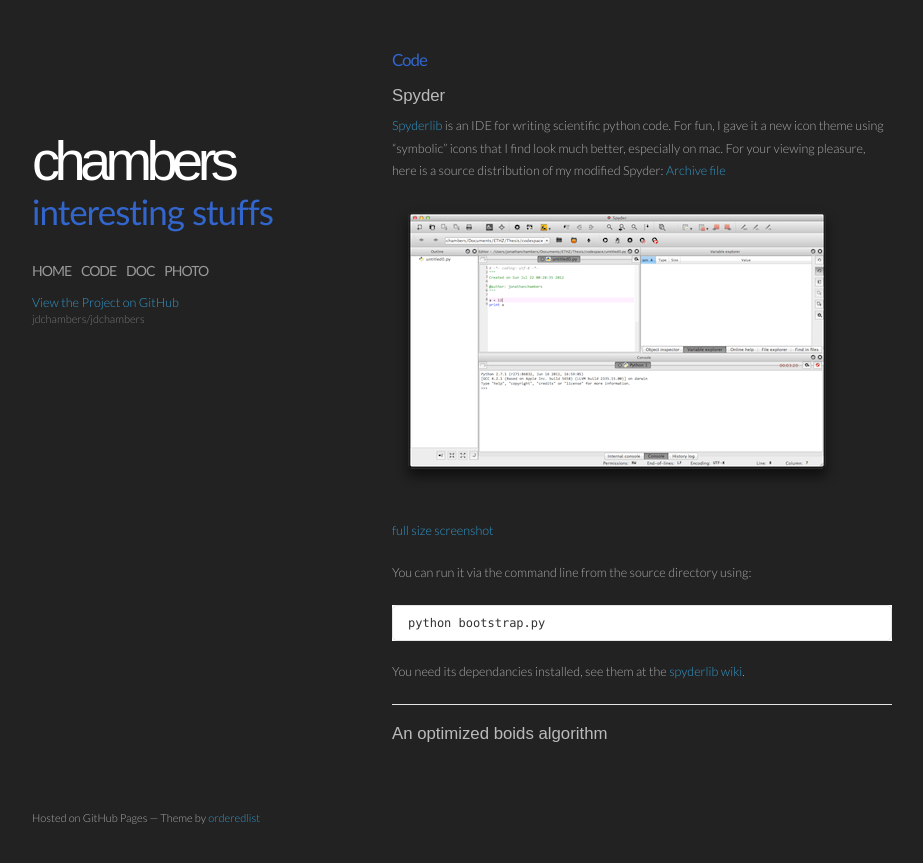
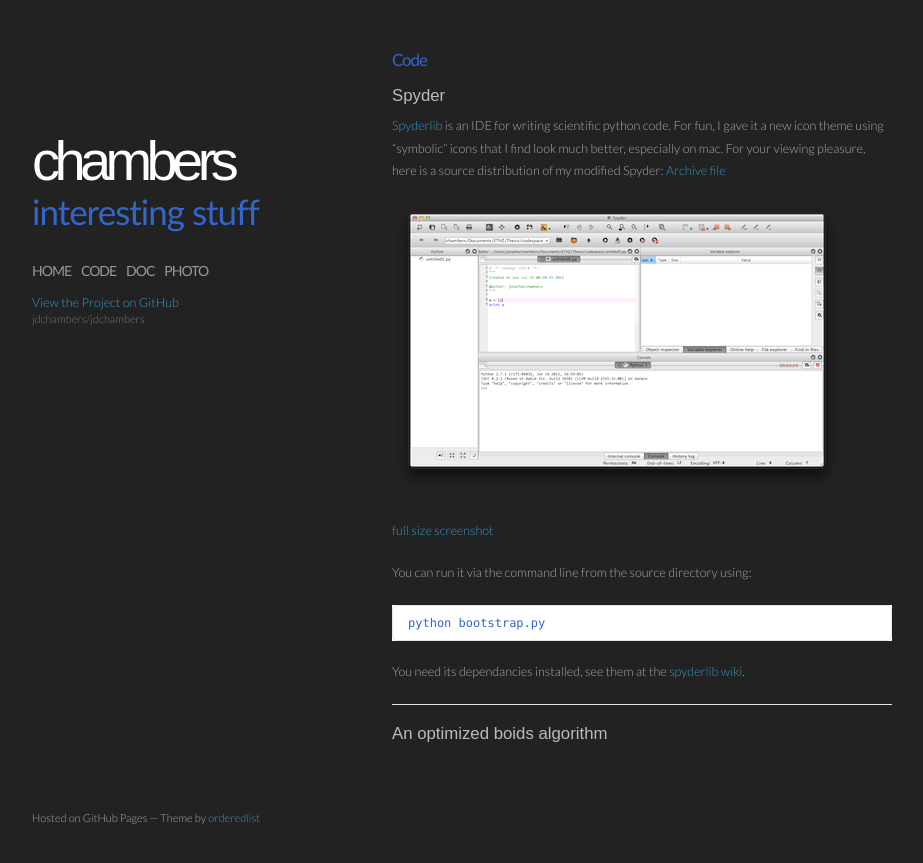
Before and after one commit to jdchambers/jdchambers, a Jekyll site: the page built from code.md, in a window 1280 px wide. Shown: the top 863 px of the page, without its empty margins (178-1101 px from the left). Built offline with Jekyll 4.4.1, drawn with Linux system fonts in a browser that asks for light colours.

Commit message:
Improving styles

````diff
--- a/_layouts/default.html
+++ b/_layouts/default.html
@@ -17,7 +17,7 @@
     <div class="wrapper">
       <header>
         <h1>chambers</h1>
-        <h2>interesting stuffs</h2>
+        <h2>interesting stuff</h2>
 
         <nav>
         <ul>
--- a/code.md
+++ b/code.md
@@ -13,9 +13,10 @@
 [full size screenshot](img/spyder-mac.png)
 
 You can run it via the command line from the source directory using:
-```bash
+```sh
 python bootstrap.py
 ```
+
 You need its dependancies installed, see them at the [spyderlib wiki](http://code.google.com/p/spyderlib/wiki/Installation).
 
 ***
--- a/css/styles.css
+++ b/css/styles.css
@@ -84,7 +84,7 @@
 
 code, pre {
   font-family:Monaco, Bitstream Vera Sans Mono, Lucida Console, Terminal;
-  color:#333;
+  color:#36C;
   font-size:12px;
 }
 
````
